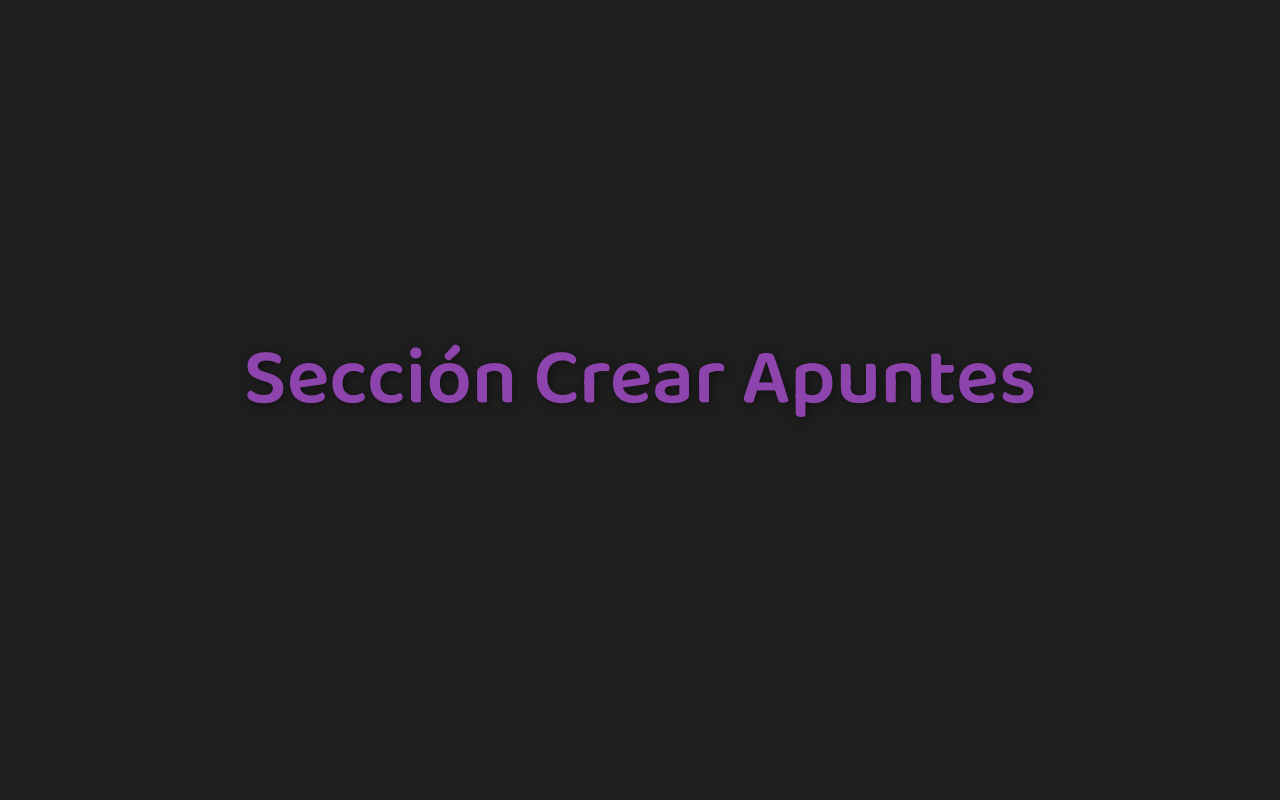
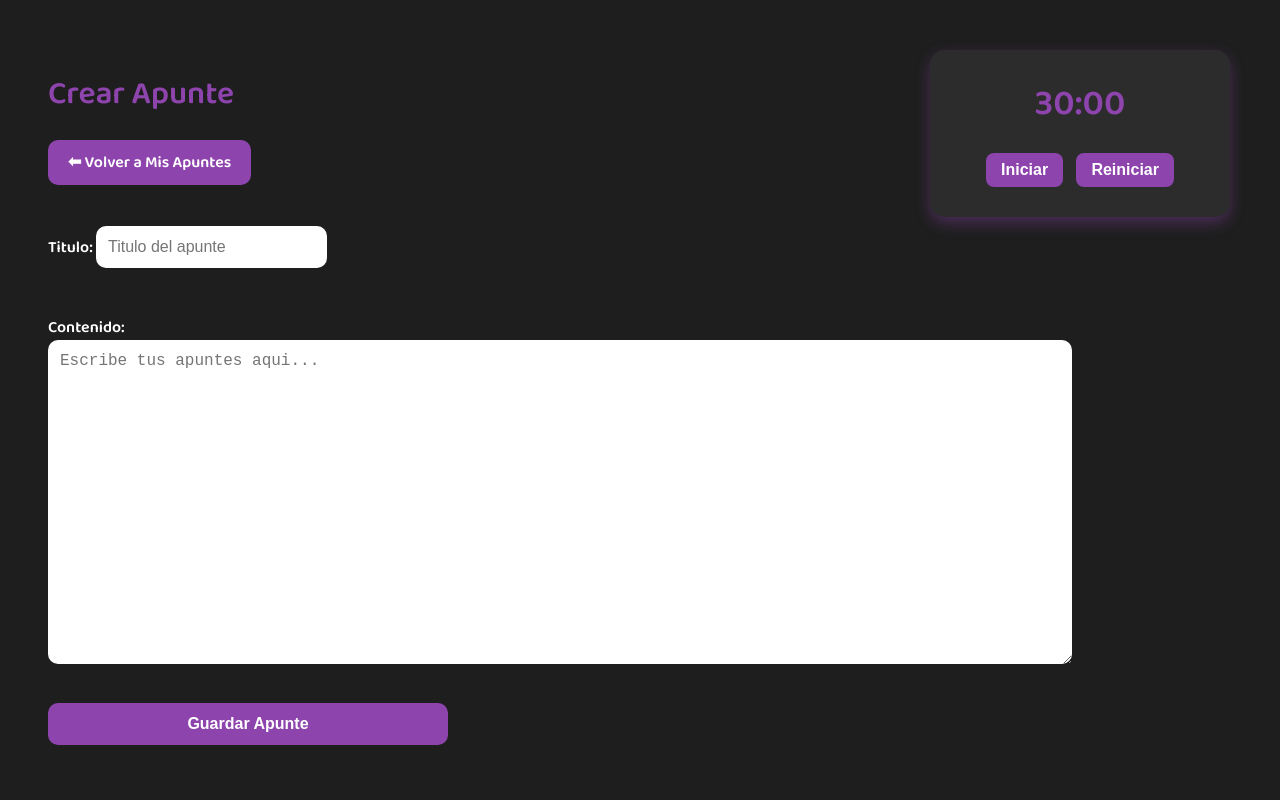
Before and after one commit to dsharek123/Proyecto-Fadas, a Django app: page /apuntes/crear/ in a window 1280 px wide. Run offline with Django 5.2, Linux system fonts and the light colour scheme.

Commit message:
cambios html de apuntes y creacion de timer

```diff
--- a/Priorly/settings.py
+++ b/Priorly/settings.py
@@ -120,6 +120,9 @@ USE_TZ = True
 
 STATIC_URL = 'static/'
 
+import os
+STATICFILES_DIRS = [BASE_DIR / 'static']
+
 # Default primary key field type
 # https://docs.djangoproject.com/en/5.2/ref/settings/#default-auto-field
 
--- /dev/null
+++ b/apuntes/static/apuntes/timer.js
@@ -0,0 +1,50 @@
+let timeLeft = 30 * 60;
+let timerInterval = null;
+let isRunning = false;
+
+const timerDisplay = document.getElementById('timer');
+const startpause = document.getElementById('startpause');
+const reset = document.getElementById('reset');
+
+function updateDisplay() {
+    let minutes = Math.floor(timeLeft / 60);
+    let seconds = timeLeft % 60;
+    timerDisplay.textContent =
+        `${minutes.toString().padStart(2, '0')}:${seconds.toString().padStart(2, '0')}`;
+}
+
+function startPauseTimer() {
+    if (!isRunning) {
+        isRunning = true;
+        startpause.textContent = "Pausar";
+        timerInterval = setInterval(() => {
+            if (timeLeft > 0) {
+                timeLeft--;
+                updateDisplay();
+            } else {
+                clearInterval(timerInterval);
+                isRunning = false;
+                alert("⏰ ¡Tiempo terminado!");
+                startpause.textContent = "Iniciar";
+            }
+        }, 1000);
+    } else {
+        clearInterval(timerInterval);
+        isRunning = false;
+        startpause.textContent = "Reanudar";
+    }
+}
+
+function resetTimer() {
+    clearInterval(timerInterval);
+    isRunning = false;
+    timeLeft = 30 * 60;
+    updateDisplay();
+    startpause.textContent = "Iniciar";
+}
+
+if (startpause && reset) {
+    startpause.addEventListener('click', startPauseTimer);
+    reset.addEventListener('click', resetTimer);
+    updateDisplay();
+}
--- a/apuntes/templates/apuntes/crear_apunte.html
+++ b/apuntes/templates/apuntes/crear_apunte.html
@@ -1,51 +1,134 @@
 <!DOCTYPE html>
 <html lang="es">
+{% load static %}
 <head>
     <meta charset="UTF-8">
-    <title>Bienvenido - Priorly</title>
+    <title>Crear Apunte - Priorly</title>
     <link href="https://fonts.googleapis.com/css2?family=Baloo+2:wght@600&display=swap" rel="stylesheet">
     <style>
         body {
+            background-color: #1e1e1e;
+            color: white;
             font-family: 'Baloo 2', sans-serif;
-            background-color: #1e1e1e;
-            margin: 0;
-            padding: 0;
-            height: 100vh;
             display: flex;
             flex-direction: column;
-            align-items: center;
-            justify-content: center;
+            padding: 40px;
         }
 
-        .logo {
-            font-size: 80px;
-            font-weight: bold;
+        h1 {
             color: #8e44ad;
-            margin-bottom: 40px;
-            text-shadow: 2px 2px 10px rgba(0,0,0,0.4);
+            font-size: 32px;
+            margin-bottom: 20px;
         }
 
-        .start-button {
-            padding: 15px 30px;
+        form {
+            display: flex;
+            flex-direction: column;
+            width: 400px;
+            gap: 15px;
+        }
+
+        input, textarea {
+            padding: 12px;
+            border-radius: 10px;
+            border: none;
+            outline: none;
+            font-size: 16px;
+            resize: vertical;
+            transition: all 0.3 ease;
+        }
+
+        textarea {
+            height: 300px;
+            width: 1000px;
+        }
+
+        button {
             background-color: #8e44ad;
             color: white;
             border: none;
-            border-radius: 12px;
-            font-size: 18px;
+            padding: 12px;
+            border-radius: 10px;
+            font-size: 16px;
             font-weight: bold;
             cursor: pointer;
-            transition: transform 0.3s ease, box-shadow 0.3s ease;
-            text-decoration: none;
-            animation: fadeInUp 1.5s ease forwards;
-        }
-        .start-button:hover {
-            transform: translateY(-8px);
-            box-shadow: 0 8px 20px rgba(142, 68, 173, 0.4);
         }
 
+        button:hover {
+            background-color: #732d91;
+        }
+         .boton-volver {
+            display: inline-block;
+            margin-bottom: 25px;
+            padding: 10px 20px;
+            background-color: #8e44ad;
+            color: white;
+            text-decoration: none;
+            border-radius: 10px;
+            font-weight: bold;
+            width: fit-content;
+            transition: transform 0.3s ease, box-shadow 0.3s ease;
+        }
+        .boton-volver:hover {
+            transform: translateY(-4px);
+            box-shadow: 0 6px 15px rgba(142, 68, 173, 0.4);
+        }
+
+        .timer-container {
+            position: absolute;
+            top: 10px;
+            right: 50px;
+            margin-top: 40px;
+            background: #2c2c2c;
+            padding: 25px;
+            border-radius: 15px;
+            width: 250px;
+            text-align: center;
+            box-shadow: 0 6px 15px rgba(142, 68, 173, 0.4);
+        }
+
+        .timer-display {
+            font-size: 36px;
+            color: #8e44ad;
+            margin-bottom: 15px;
+        }
+
+        .timer-botones button {
+            margin: 5px;
+            padding: 8px 15px;
+            border: none;
+            border-radius: 8px;
+            background-color: #8e44ad;
+            color: white;
+            font-weight: bold;
+            transition: transform 0.2s ease;
+        }
+
+        .timer-botones button:hover {
+            transform: translateY(-3px);
+            background-color: #732d91;
+        }
     </style>
 </head>
 <body>
-    <div class="logo">Sección Crear Apuntes</div>
+    <h1>Crear Apunte</h1>
+
+    <a href="{% url 'home' %}" class="boton-volver">⬅ Volver a Mis Apuntes</a>
+
+    <form method="post">
+        {% csrf_token %}
+        {{ form.as_p }}
+        <button type="submit">Guardar Apunte</button>
+    </form>
+
+    <div class="timer-container">
+        <div class="timer-display" id="timer">30:00</div>
+        <div class="timer-botones">
+            <button id="startpause">Iniciar</button>
+            <button id="reset">Reiniciar</button>
+        </div>
+    </div>
+
+    <script src="{% static 'apuntes/timer.js' %}"></script>
 </body>
 </html>
```
